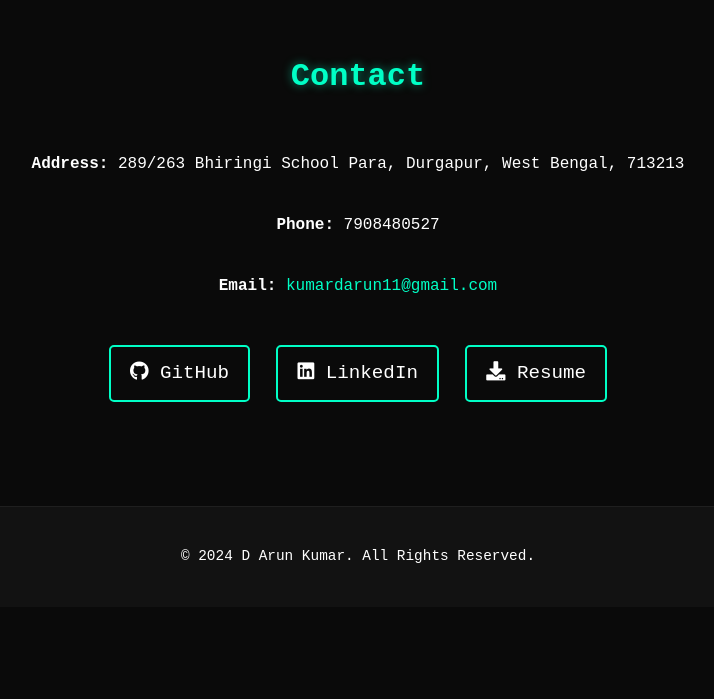
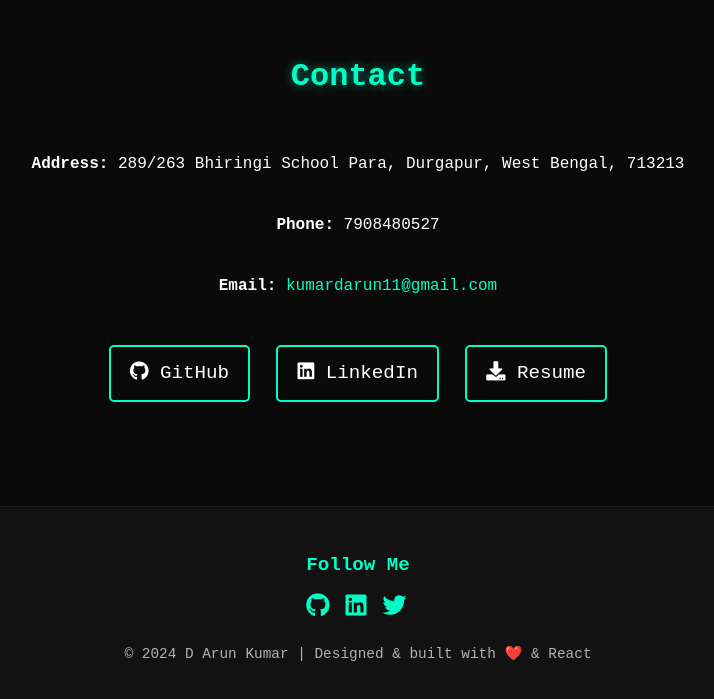
Before and after one commit to kumardarun11/portfolio, a React (Create React App) app: page / in a window 1280 px wide. Shown: the part 6157-6856 px from the top of the page, without its empty margins (282-996 px from the left). Before the commit the page ends 6764 px from the top, so only its background shows below. Built offline with nearby package versions, Linux system fonts and the light colour scheme.

Commit message:
Updated main branch with some changes in contacts

```diff
--- a/src/App.css
+++ b/src/App.css
@@ -298,6 +298,7 @@ a:hover {
 }
 
 /* Footer */
+/* Footer Styles */
 .footer {
   text-align: center;
   padding: 1.5rem 0;
@@ -305,7 +306,45 @@ a:hover {
   font-size: 0.9rem;
   margin-top: 2rem;
   border-top: 1px solid #1f1f1f;
+  transition: background-color 0.3s ease, color 0.3s ease;
 }
+
+.footer-container {
+  display: flex;
+  justify-content: center;
+  align-items: center;
+  flex-direction: column;
+  gap: 1rem;
+}
+
+.footer-section h3 {
+  font-size: 1.2rem;
+  color: #00ffc6;
+  margin-bottom: 0.5rem;
+}
+
+.social-icons {
+  display: flex;
+  gap: 1rem;
+}
+
+.social-icons a {
+  color: #00ffc6;
+  font-size: 1.5rem;
+  transition: transform 0.3s ease, color 0.3s ease;
+}
+
+.social-icons a:hover {
+  transform: scale(1.1);
+  color: #ff008c;
+}
+
+.footer-bottom {
+  margin-top: 1rem;
+  font-size: 0.9rem;
+  color: #b3b3b3;
+}
+
 
 /* Animations */
 @keyframes fadeIn {
@@ -593,12 +632,27 @@ body.light-mode .section a[href="mailto:kumardarun11@gmail.com"]:hover {
   color: #ffffff;
 }
 
-/* Footer */
+/* Light Mode Footer */
 .light-mode .footer {
   background-color: #f0f0f0;
-  color: #666666; /* Medium gray for footer text */
+  color: #666666;
   border-top: 1px solid #e0e0e0;
-  text-shadow: 0 0 4px rgba(102, 102, 102, 0.2); /* Very subtle footer glow */
+}
+
+.light-mode .footer-section h3 {
+  color: #ff5822;
+}
+
+.light-mode .footer .social-icons a {
+  color: #ff5822;
+}
+
+.light-mode .footer .social-icons a:hover {
+  color: #2c3e50;
+}
+
+.light-mode .footer-bottom {
+  color: #444444;
 }
 
 /* Education Section */
--- a/src/App.js
+++ b/src/App.js
@@ -296,7 +296,25 @@ function App() {
             </main>
 
             <footer className="footer">
-                <p>&copy; 2024 D Arun Kumar. All Rights Reserved.</p>
+                <div className="footer-container">
+                    <div className="footer-section">
+                        <h3>Follow Me</h3>
+                        <div className="social-icons">
+                            <a href="https://github.com/kumardarun11" target="_blank" rel="noreferrer">
+                            <i className="fab fa-github"></i>
+                            </a>
+                            <a href="https://www.linkedin.com/in/kumardarun11" target="_blank" rel="noreferrer">
+                            <i className="fab fa-linkedin"></i>
+                            </a>
+                            <a href="https://x.com/kumardarun11" target="_blank" rel="noreferrer">
+                            <i className="fab fa-twitter"></i>
+                            </a>
+                        </div>
+                    </div>
+                </div>
+                <div className="footer-bottom">
+                    <p>&copy; 2024 D Arun Kumar | Designed & built with ❤️ & React</p>
+                </div>
             </footer>
         </div>
     );
```
Also changed, not shown: package.json (+12 -0 lines).
